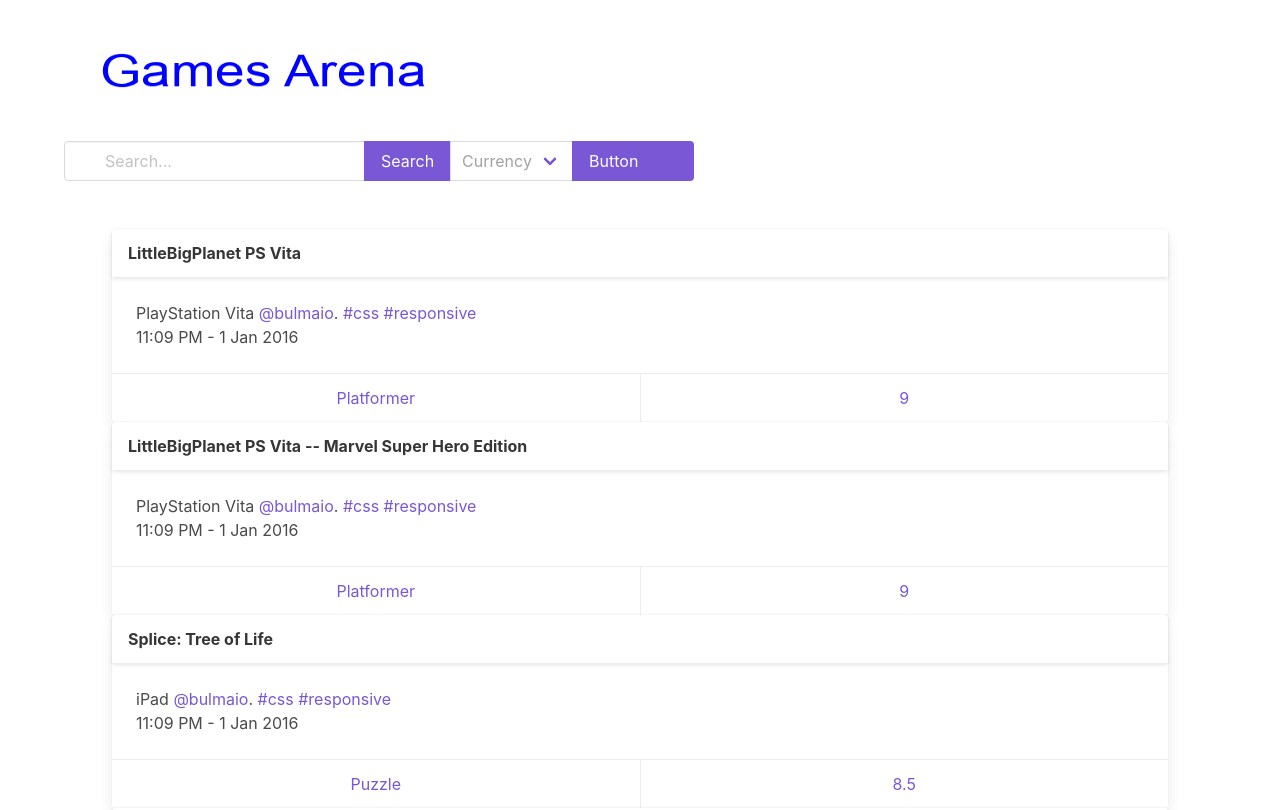
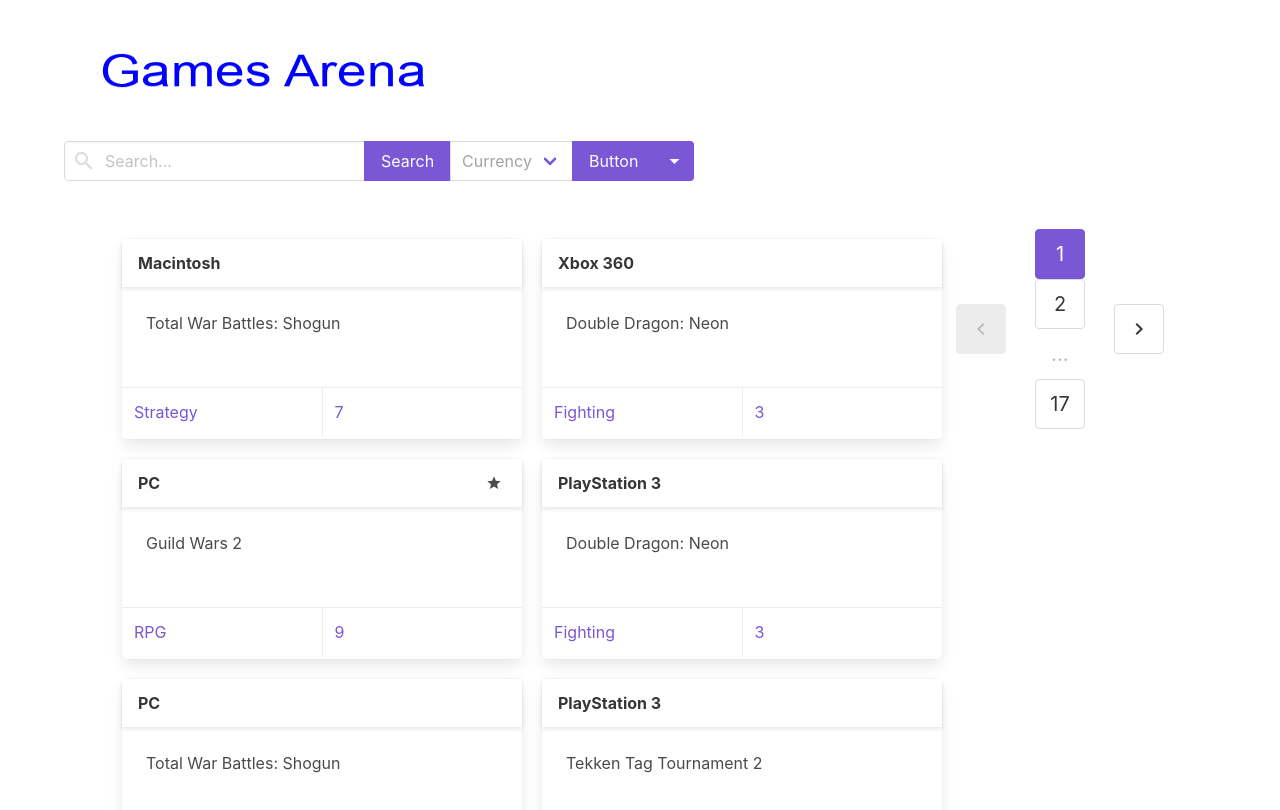
Before and after one commit to mansoormohd9/games-arena, a Vue app: page / in a window 1280 px wide. Shown: the top 810 px of the page. Built offline with nearby package versions, Linux system fonts and the light colour scheme.

Commit message:
Adding in pagination and misc fixes

```diff
--- a/package.json
+++ b/package.json
@@ -10,6 +10,7 @@
     "lint": "vue-cli-service lint"
   },
   "dependencies": {
+    "@mdi/font": "^4.9.95",
     "@types/lodash-es": "^4.17.3",
     "axios": "^0.19.2",
     "buefy": "^0.8.12",
--- a/src/components/GameInfoCard.vue
+++ b/src/components/GameInfoCard.vue
@@ -1,26 +1,29 @@
 <template>
-  <div class="card">
+  <div class="card game-info">
     <header class="card-header">
       <p class="card-header-title">
-        {{game.title}}
+        {{game.platform}}
       </p>
-      <a href="#" class="card-header-icon" aria-label="more options">
-        <span class="icon">
-          <i class="fas fa-angle-down" aria-hidden="true"></i>
-        </span>
+      <a href="#" class="card-header-icon" aria-label="more options" v-if="game.editors_choice === 'Y'">
+        <b-tooltip label="Editor's choice">
+            <span class="icon">
+              <i class="mdi mdi-star" aria-hidden="true" size="is-medium"></i>
+            </span>
+        </b-tooltip>
       </a>
     </header>
-    <div class="card-content">
+    <div class="card-content game-content">
       <div class="content">
-        {{game.platform}}
-        <a href="#">@bulmaio</a>. <a href="#">#css</a> <a href="#">#responsive</a>
-        <br>
-        <time datetime="2016-1-1">11:09 PM - 1 Jan 2016</time>
+        {{game.title}}
       </div>
     </div>
     <footer class="card-footer">
-      <a href="#" class="card-footer-item">{{game.genre}}</a>
-      <a href="#" class="card-footer-item">{{game.score}}</a>
+      <b-tooltip label="Genre" class="card-footer-item">
+          <a href="#">{{game.genre}}</a>
+      </b-tooltip>
+      <b-tooltip label="Score" class="card-footer-item">
+          <a href="#">{{game.score}}</a>
+      </b-tooltip>
     </footer>
   </div>
 </template>
@@ -34,3 +37,16 @@
   @Prop({required: true}) game!: GameInfo;
 }
 </script>
+
+<style scoped>
+.card.game-info {
+  display: block;
+  margin: 10px;
+  width: 400px;
+  height: 200px;
+  float: left;
+}
+.card-content.game-content {
+  height: 100px;
+}
+</style>
--- a/src/components/GamesContainer.vue
+++ b/src/components/GamesContainer.vue
@@ -1,27 +1,74 @@
 <template>
-  <body>
+<body>
   <section class="section">
     <div class="container">
-      <GameInfoCard v-for="(game, index) in filteredGames" :key="index" :game="game"></GameInfoCard>
+      <GameInfoCard v-for="(game, index) in paginatedItems" :key="index" :game="game"></GameInfoCard>
+      <b-pagination
+        :total="totalPages"
+        :current.sync="currentPage"
+        :range-before="paginationModel.rangeBefore"
+        :range-after="paginationModel.rangeAfter"
+        :order="paginationModel.order"
+        :size="paginationModel.size"
+        :simple="paginationModel.isSimple"
+        :rounded="paginationModel.isRounded"
+        :per-page="paginationModel.perPage"
+        :icon-prev="paginationModel.prevIcon"
+        :icon-next="paginationModel.nextIcon"
+        aria-next-label="Next page"
+        aria-previous-label="Previous page"
+        aria-page-label="Page"
+        aria-current-label="Current page"
+      ></b-pagination>
     </div>
   </section>
 </body>
 </template>
 
 <script lang="ts">
-import { Vue, Component, Prop } from "vue-property-decorator";
-import { GameInfo } from '../types/types';
+import { Vue, Component } from "vue-property-decorator";
 import GameInfoCard from "./GameInfoCard.vue";
+import { slice } from "lodash-es";
+import { PaginationModel } from "../types/types";
 
 @Component({
   components: {
     GameInfoCard
   }
 })
+export default class GamesContainer extends Vue {
+  paginationModel: PaginationModel = this.initializePaginationModel();
+  currentPage = 1;
 
-export default class GamesContainer extends Vue {
+  initializePaginationModel() {
+    return {
+      perPage: 6,
+      rangeBefore: 1,
+      rangeAfter: 1,
+      order: "is-centered",
+      size: "is-medium",
+      isSimple: false,
+      isRounded: false,
+      prevIcon: "chevron-left",
+      nextIcon: "chevron-right"
+    };
+  }
+
+  get totalPages() {
+    return this.filteredGames ? this.filteredGames.length : 0;
+  }
+
   get filteredGames() {
     return this.$store.getters.filteredGames;
   }
+
+  get paginatedItems() {
+    const nextElem = this.currentPage * this.paginationModel.perPage - 1;
+    return slice(
+      this.filteredGames,
+      nextElem,
+      nextElem + this.paginationModel.perPage
+    );
+  }
 }
 </script>
--- a/src/main.ts
+++ b/src/main.ts
@@ -3,6 +3,7 @@
 import store from './store'
 import axios from 'axios'
 import VueAxios from 'vue-axios'
+import '@mdi/font/css/materialdesignicons.css'
 import Buefy from 'buefy'
 import 'buefy/dist/buefy.css'
 
```
Also changed, not shown: src/types/types.ts (+12 -0 lines), 1 other file (tests, documents, lock files or other folders).
